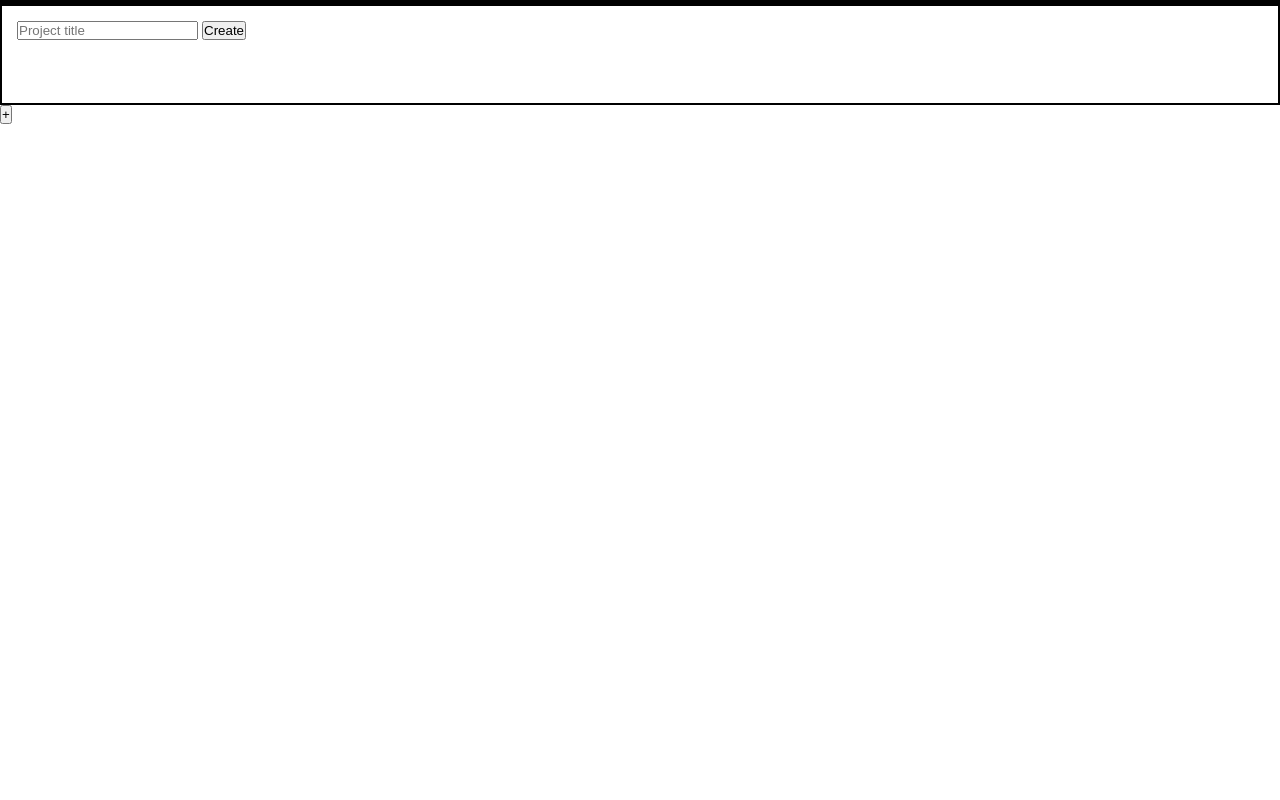
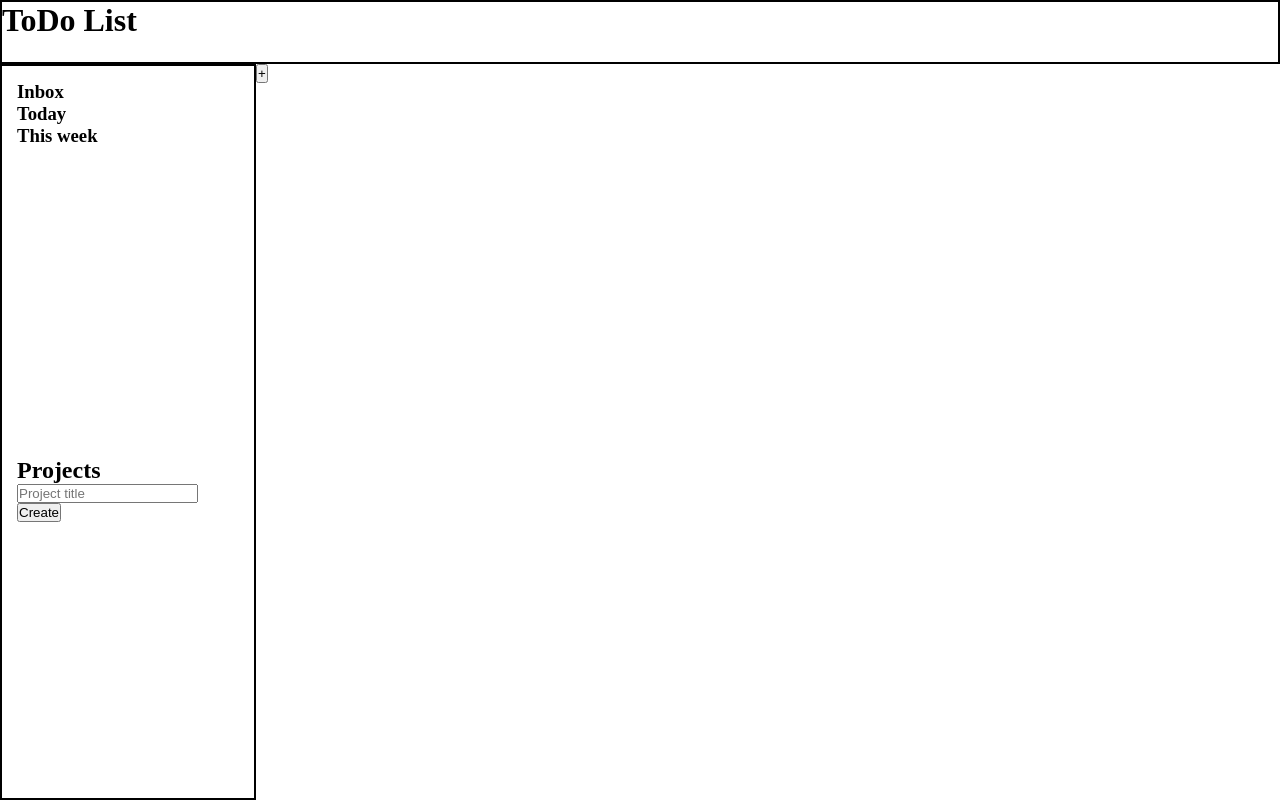
Before and after one commit to Toph765/todo-list, a website built with webpack: page dist/index.html in a window 1280 px wide. Built offline with nearby package versions, Linux system fonts and the light colour scheme.

Commit message:
Add elements

```diff
--- a/dist/index.html
+++ b/dist/index.html
@@ -7,16 +7,36 @@
     <link rel="stylesheet" href="style.css">
 </head>
 <body>
+    <div class="main-container">
         <header>
             <div class="logo"></div>
+            <h1>ToDo List</h1>
         </header>
 
         <nav>
+            <div class="upper">
+                <div>
+                    <h3>Inbox</h3>
+                </div>
+                <div>
+                    <h3>Today</h3>
+                </div>
+                <div>
+                    <h3>This week</h3>
+                </div>
+            </div>
+
+            <div class="lower">
+                <h2>Projects</h2>
                 <form id="project-form">
                     <input type="text" id="projectTitle" name="projectTitle" placeholder="Project title">
                     <button type="submit" id="createProject">Create</button>
                 </form>
+                <div class="all-project">
+                </div>
+            </div>
         </nav>
+
         <main>
             <button data-projectId="0" id="newTask">+</button>
             <form id="main-form" hidden>
@@ -44,6 +64,7 @@
             <div id="Allprojects">
             </div>
         </main>
+    </div>
     <script src="main.js"></script>
 </body>
 </html>
```
Lines whose indentation alone changed are shown as unchanged.
